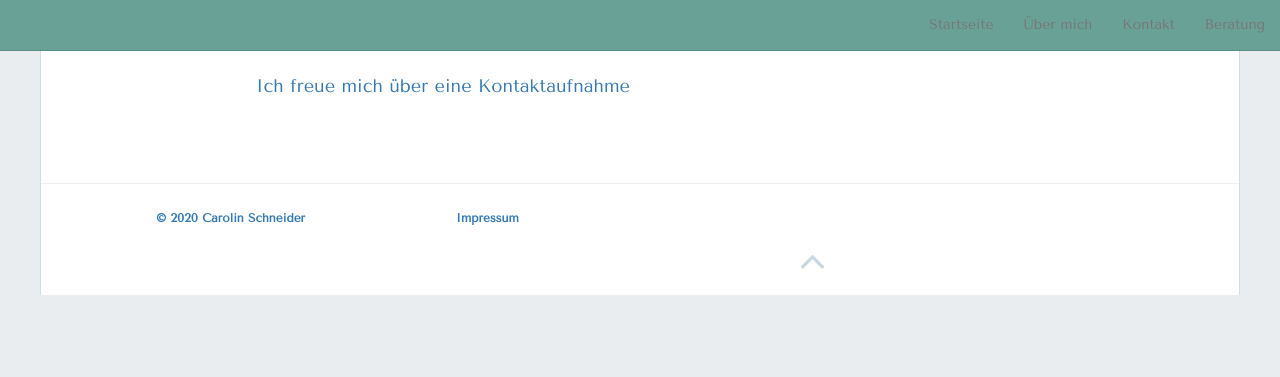
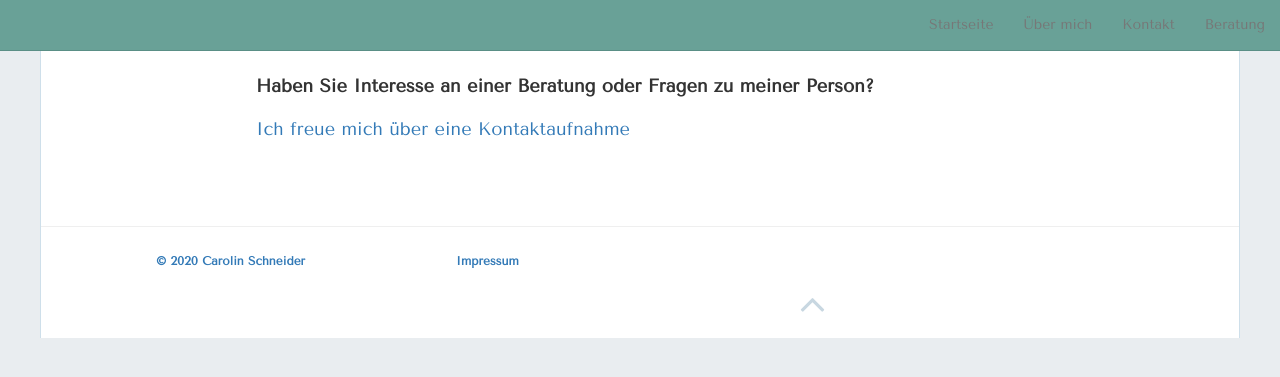
Before and after one commit to carolinschneider/carolinschneider.github.io, a Jekyll site: the page built from kontakt.md, in a window 1280 px wide. Shown: the top 377 px of the page. Built offline with Jekyll 4.4.1, drawn with Linux system fonts in a browser that asks for light colours; nearby versions of some CDN libraries.

Commit message:
Update kontakt.md

```diff
--- a/kontakt.md
+++ b/kontakt.md
@@ -4,6 +4,7 @@ title: Kontakt
 permalink: /kontakt/
 ---
 
+**Haben Sie Interesse an einer Beratung oder Fragen zu meiner Person?**
 
 {% include contact.html %}
 {% include contact-modal.html %}
```
